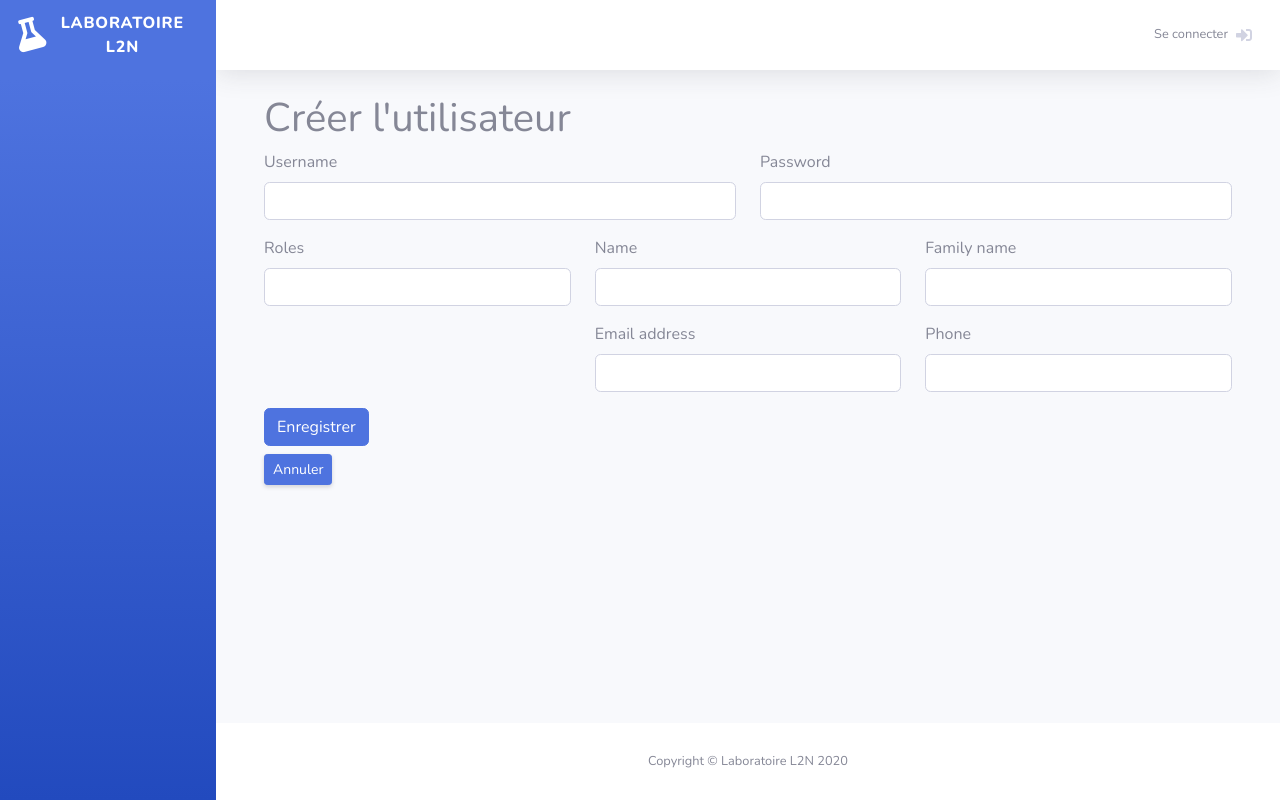
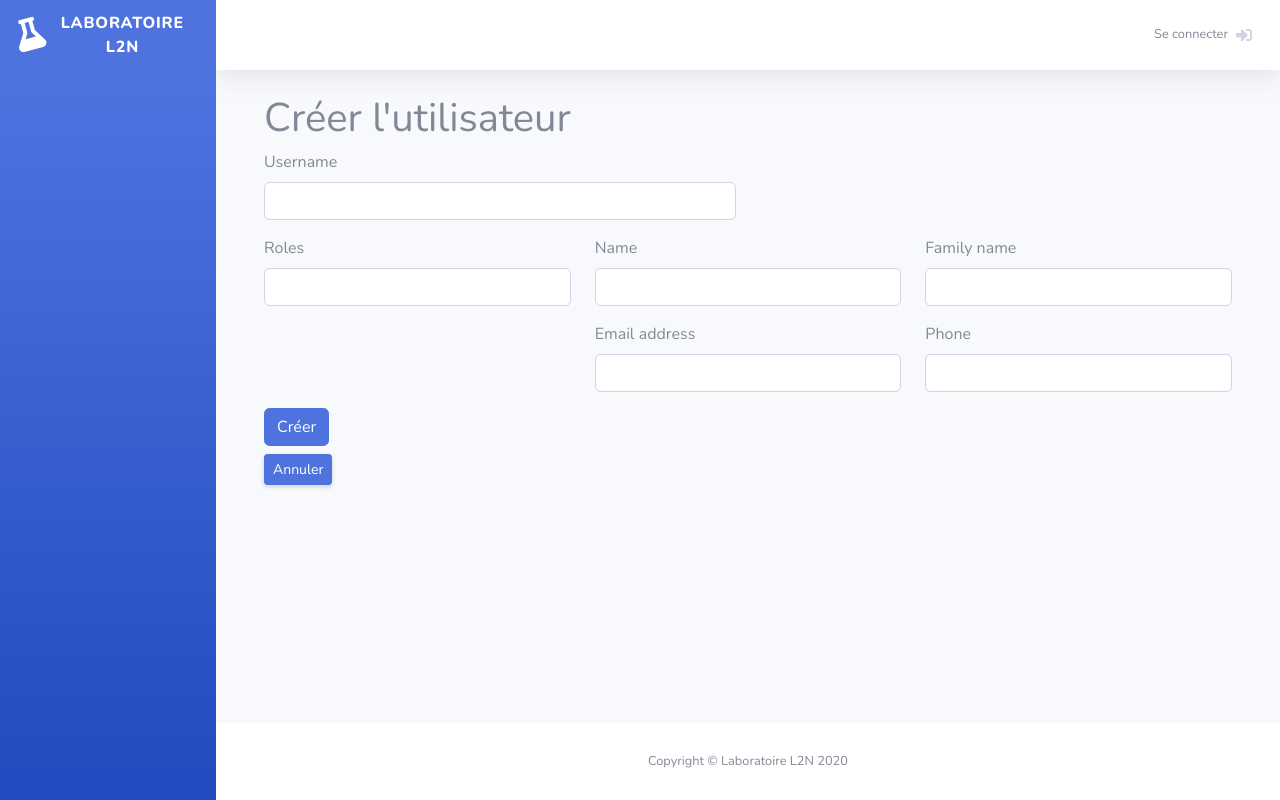
Before and after one commit to melaniehoneychurch/st09_pmmn, a Symfony app: template templates/admin/users/new.html.twig in a window 1280 px wide. Run offline with Twig, Linux system fonts and the light colour scheme; the template is opened without the code that fills it, so the values that code supplies are empty; form fields are guessed from the names that the template uses; some libraries are stand-ins or nearby versions.

Commit message:
fix user

```diff
--- /dev/null
+++ b/templates/admin/users/_form.html.twig
@@ -0,0 +1,22 @@
+{{ form_start(form) }}
+		<div class="row">
+			<div class="col-md-6">{{ form_row(form.username) }}</div>
+			{# to be sure that password won't be changed by admin, and keep one only form #}
+			<div class="col-md-6" style="display:none;">{{ form_row(form.password) }}</div>
+		</div>
+		<div class="row">
+			<div class="col-md-4">{{ form_row(form.roles) }}</div>
+			<div class="col-md-8">
+				<div class="row">
+					<div class="col-md-6">{{ form_row(form.name) }}</div>
+					<div class="col-md-6">{{ form_row(form.familyName) }}</div>
+				</div>
+				<div class="row">
+					<div class="col-md-6">{{ form_row(form.emailAddress) }}</div>
+					<div class="col-md-6">{{ form_row(form.phone) }}</div>
+				</div>
+			</div>
+		</div>
+		<button class="btn btn-primary">{{ button|default('Enregistrer') }}</button>
+		{{ form_end(form) }}
+		<a href="{{ path('admin.user.cancel') }}" class="mt-2 d-none d-sm-inline-block btn btn-sm btn-primary shadow-sm"> Annuler</a>
--- a/templates/admin/users/new.html.twig
+++ b/templates/admin/users/new.html.twig
@@ -8,27 +8,7 @@
 
 		<h1>Créer l'utilisateur</h1>
 
-		{{ form_start(form) }}
-		<div class="row">
-			<div class="col-md-6">{{ form_row(form.username) }}</div>
-			<div class="col-md-6">{{ form_row(form.password) }}</div>
-		</div>
-		<div class="row">
-			<div class="col-md-4">{{ form_row(form.roles) }}</div>
-			<div class="col-md-8">
-				<div class="row">
-					<div class="col-md-6">{{ form_row(form.name) }}</div>
-					<div class="col-md-6">{{ form_row(form.familyName) }}</div>
-				</div>
-				<div class="row">
-					<div class="col-md-6">{{ form_row(form.emailAddress) }}</div>
-					<div class="col-md-6">{{ form_row(form.phone) }}</div>
-				</div>
-			</div>
-		</div>
-		<button class="btn btn-primary">{{ button|default('Enregistrer') }}</button>
-		{{ form_end(form) }}
-		<a href="{{ path('admin.user.cancel') }}" class="mt-2 d-none d-sm-inline-block btn btn-sm btn-primary shadow-sm"> Annuler</a>
+		{{ include('admin/users/_form.html.twig', {form: form, button: 'Créer'}) }}
 
 
 	</div>
```
Also changed, not shown: templates/admin/users/edit.html.twig (+1 -22 lines).
